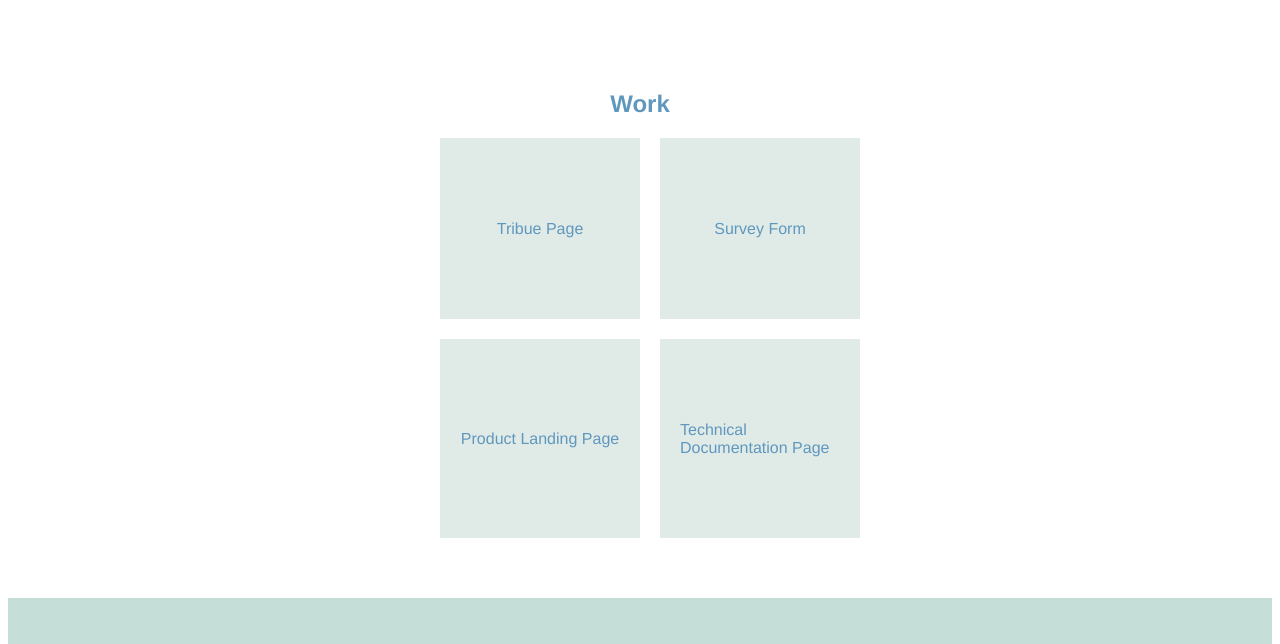
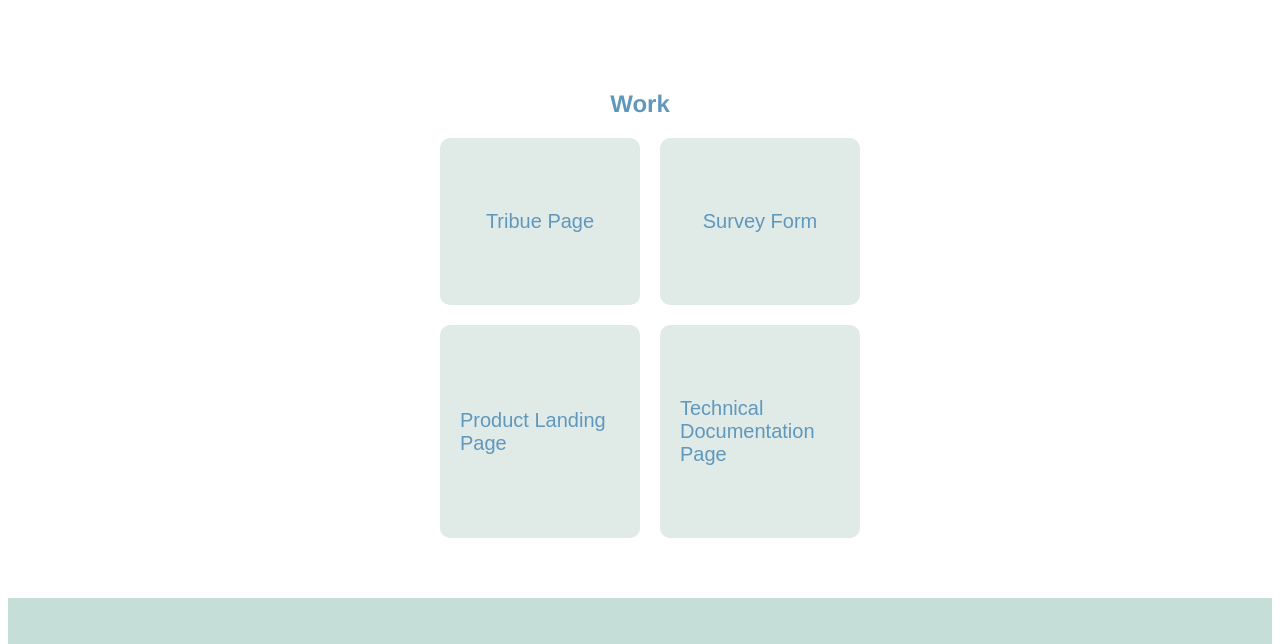
Before and after one commit to Slavi-Svec/Personal-Portfolio-Webpage, a plain HTML site: page index.html in a window 1280 px wide. Shown: the part 1640-2284 px from the top of the page. Drawn offline with Linux system fonts and the light colour scheme.

```diff
--- a/style.css
+++ b/style.css
@@ -79,12 +79,12 @@ h2 {
   height: 100vh;
 } */
 
-@media screen and (max-width: 600px) {
+/* @media screen and (max-width: 600px) {
 
    {
 
   }
-}
+} */
 
 .work-heading {
   text-align: center;
@@ -105,12 +105,12 @@ h2 {
   .box{
     background-color:#e0ebe8;
     padding:20px;
-    /* border-radius:10px; */
+    border-radius:10px;
     color:#fff;
     display:flex;
     align-items:center;
     justify-content:center;
-    /* font-size:40px; */
-    /* font-family:sans-serif; */
+    font-size:20px;
+    font-family:sans-serif;
     color: #5f97bd;
   }
```
Also changed, not shown: index.html (+0 -11 lines), 1 other file.
